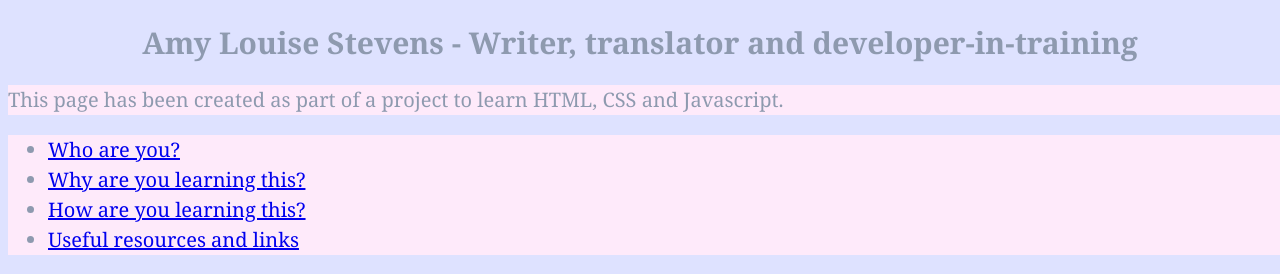
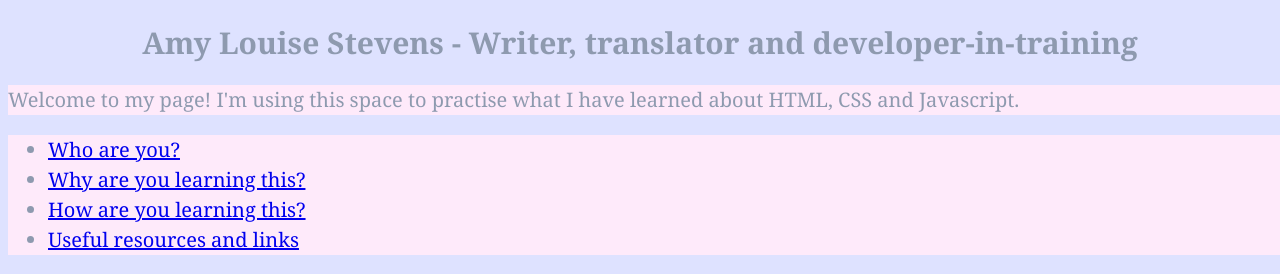
Before and after one commit to amy2201/Amy-Louise-Stevens, a plain HTML site: page index.html in a window 1280 px wide. Shown: the top 274 px of the page. Drawn offline with Linux system fonts and the light colour scheme.

Commit message:
Update index.html

```diff
--- a/index.html
+++ b/index.html
@@ -42,7 +42,7 @@
 </head>
 <body>
 <h1>Amy Louise Stevens - Writer, translator and developer-in-training</h1>
-	<p class="highlight">This page has been created as part of a project to learn HTML, CSS and Javascript.</p>
+	<p class="highlight">Welcome to my page! I'm using this space to practise what I have learned about HTML, CSS and Javascript.</p>
 		<section>
 			<ul>
 			<li><a href="#section1">Who are you?</a></li>
```
